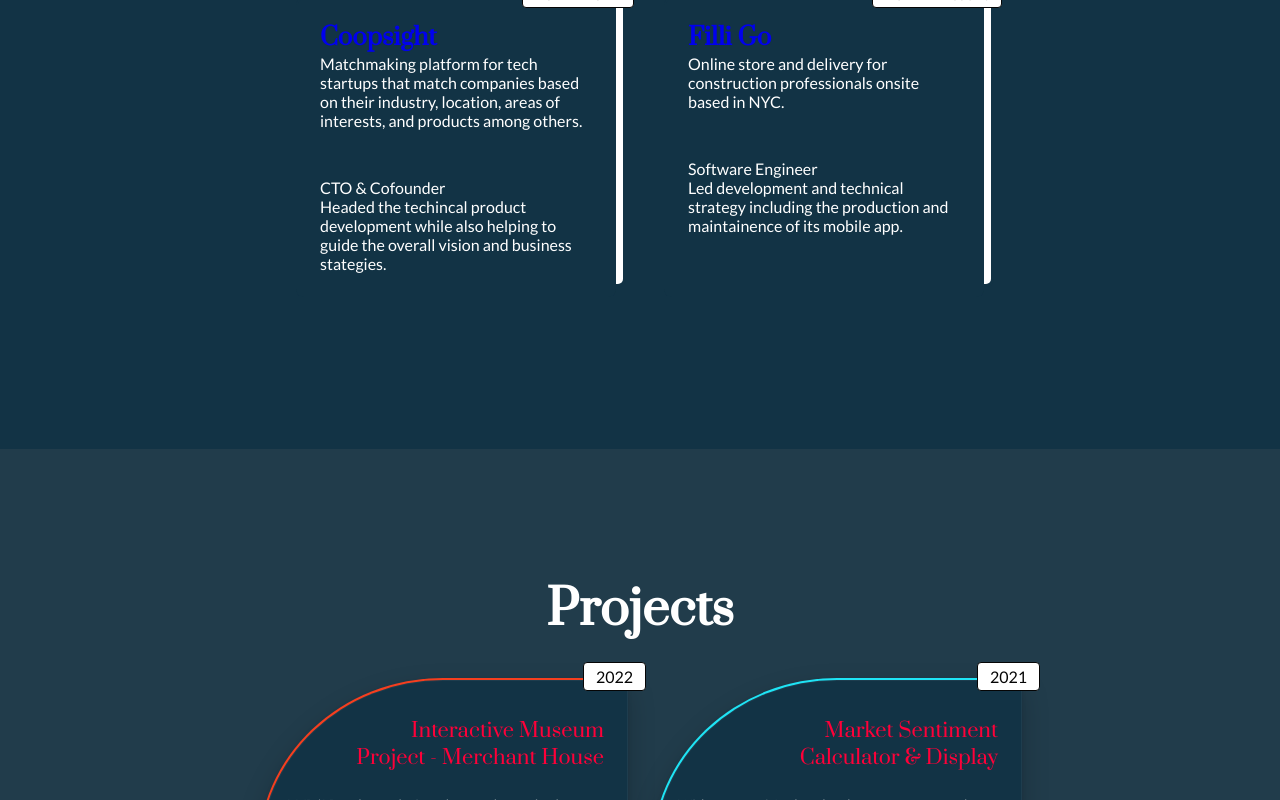
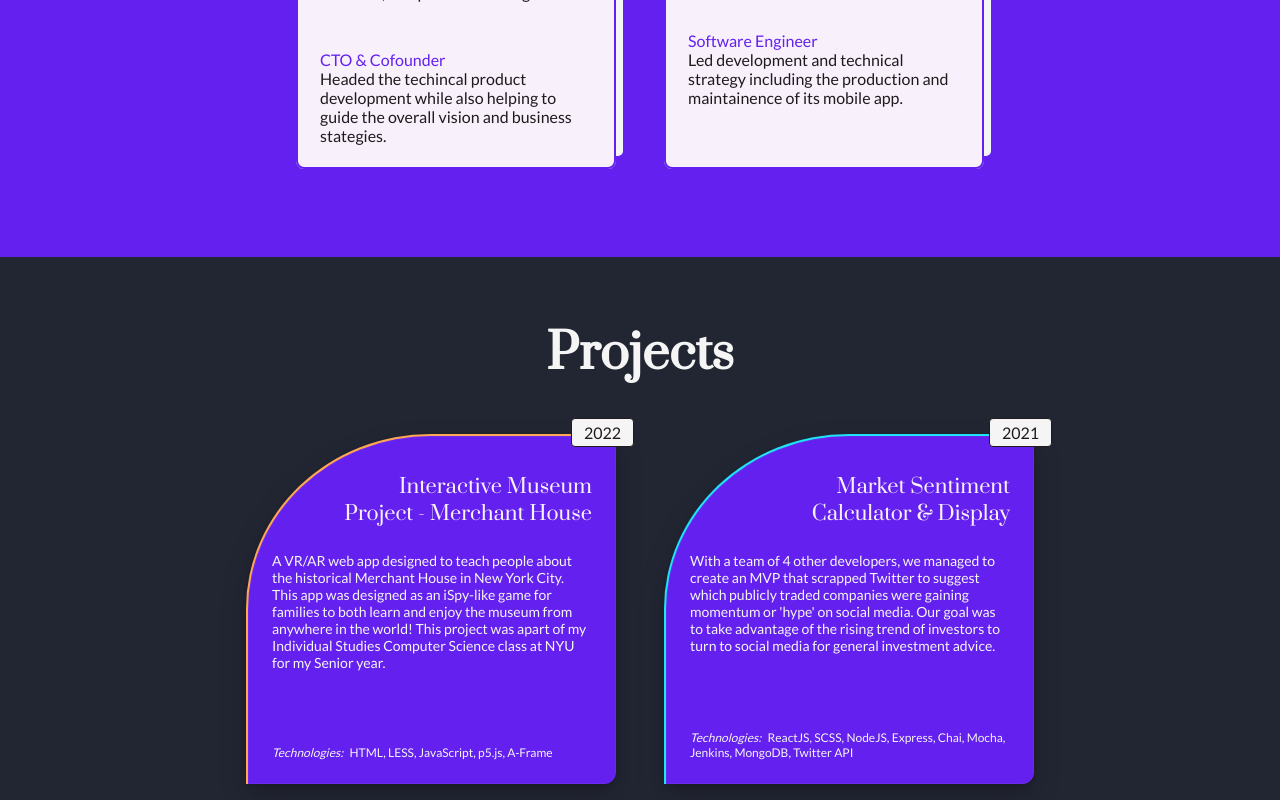
Before and after one commit to Partisi/site, a React (Create React App) app: page / in a window 1280 px wide. Shown: the part 1100-1900 px from the top of the page. Built offline with nearby package versions, Linux system fonts and the light colour scheme.

Commit message:
color pal adjustment

```diff
--- a/src/index.scss
+++ b/src/index.scss
@@ -1,12 +1,12 @@
 // General Use
-$primary: #FF0039;
-$secondary: #123345;
-$secondary-light: #213c4b;
-$tert: #5018e9;
+$primary: #F8F0FB;
+$secondary: #6320EE;
+$secondary-light: #8075FF;
 
-$grey: #848485;
-$white: white;
-$black: #050505;
+$grey: #CAD5CA;
+$white: #f5f5f5;
+$black: #211A1D;
+$black-faded: #222633;
 
 @import "./sections/intro/Intro.scss";
 @import "./sections/work/Work.scss";
@@ -48,6 +48,7 @@ button {
 
 a {
     text-decoration: none;
+    color: black;
 }
 
 ul {
@@ -58,7 +59,7 @@ ul {
 
 .section-container {
 
-    padding: 128px 128px;
+    padding: 64px 128px;
 
     .section-subtitle {
         text-align: center;
--- a/src/sections/projects/Projects.scss
+++ b/src/sections/projects/Projects.scss
@@ -1,5 +1,5 @@
 #projects-container {
-    background: $secondary-light;
+    background: $black-faded;
 
     ul {
         display: flex;
@@ -12,7 +12,7 @@
             width: 320px;
             height: 300px;
 
-            margin: 12px;
+            margin: 24px;
             padding: 24px;
 
             border-top-left-radius: 50%;
@@ -74,8 +74,8 @@
         }
 
         li:nth-child(1) {
-            border-top: 2px solid #f53f1f;
-            border-left: 2px solid #f53f1f;
+            border-top: 2px solid #ffa754;
+            border-left: 2px solid #ffa754;
         }
 
         li:nth-child(2) {
@@ -94,8 +94,8 @@
         }
 
         li:nth-child(5) {
-            border-top: 2px solid #ff81f4;
-            border-left: 2px solid #ff81f4;
+            border-top: 2px solid #e71c1c;
+            border-left: 2px solid #e71c1c;
         }
 
         li:nth-child(6) {
--- a/src/sections/research/Research.scss
+++ b/src/sections/research/Research.scss
@@ -5,7 +5,7 @@
         display: flex;
         flex-direction: row;
 
-        height: 500px;
+        height: 800px;
         overflow-y: scroll;
 
         #report-list {
@@ -43,7 +43,7 @@
         }
 
         #viewing-report {
-            background-color: $secondary-light;
+            background-color: $primary;
             border-radius: 4px;
             width: 60%;
 
@@ -55,7 +55,7 @@
                 padding: 24px;
 
                 .report-header {
-                    color: $primary;
+                    color: $secondary;
 
                     .report-keywords {
                         display: flex;
@@ -64,7 +64,7 @@
 
                         li {
                             padding: 4px 12px;
-                            background-color: $tert;
+                            background-color: $secondary;
                             margin: 4px;
                             color: $white;
                             border-radius: 4px;
@@ -75,15 +75,17 @@
 
                 .report-description {
                     padding-top: 24px;
+                    color: $black;
                 }
 
                 .report-abstract {
                     font-style: italic;
                     padding-top: 12px;
 
+                    color: $black;
                     .abstract-key {
                         font-style: normal;
-                        color: $primary;
+                        color: $secondary;
                     }
                 }
 
@@ -119,12 +121,12 @@
                         margin-left: 6px;
                         border-radius: 4px;
 
-                        background-color: $grey;
+                        background-color: $black-faded;
                         color: $white;
 
                         &:hover {
                             cursor: pointer;
-                            opacity: 0.8;
+                            filter: brightness(90%);
                         }
 
                         .redirect-read-icon {
@@ -137,7 +139,7 @@
                 .read-report-bttn {
                     padding: 8px 24px;
                     border: none;
-                    background-color: $primary;
+                    background-color: $secondary;
                     color: $white;
                     border-radius: 4px;
                     font-size: 16px;
@@ -149,7 +151,7 @@
 
                     &:hover {
                         cursor: pointer;
-                        opacity: 0.8;
+                        filter: brightness(90%);
                     }
 
                     .redirect-read-icon {
--- a/src/sections/skills/Skills.js
+++ b/src/sections/skills/Skills.js
@@ -48,7 +48,25 @@ export default function Skills() {
     }
     return (
         <section id="skills-container" className="section-container">
-            <h1>Skills Section</h1>
+            <h1 className="section-subtitle">Skills</h1>
+            <div id="all-skill-groups">
+                {Object.keys(mySkills).map((eachSkill, index) => {
+                    return (
+                        <div key={index} className="skill-group">
+                            <h2 className="skill-group-header">{eachSkill}</h2>
+                            <ul className="skill-list">
+                                {mySkills[eachSkill].map((eachSpecific, index) => {
+                                    return (
+                                        <li key={index}>
+                                            <p>{eachSpecific.key}</p>
+                                        </li>
+                                    )
+                                })}
+                            </ul>
+                        </div>
+                    )
+                })}
+            </div>
         </section>
     )
 }
--- a/src/sections/skills/Skills.scss
+++ b/src/sections/skills/Skills.scss
@@ -0,0 +1,31 @@
+#skills-container {
+    border: 2px solid black;
+    color: $white;
+
+    #all-skill-groups {
+        display: flex;
+        flex-direction: row;
+        justify-content: space-evenly;
+
+        .skill-group {
+            // background-color: $tert;
+            margin: 12px;
+
+            .skill-group-header {
+                color: $primary;
+                text-transform: capitalize;
+                padding-bottom: 8px;
+            }
+            .skill-list {
+                li {
+                    width: 100%;
+                    background-color: $white;
+                    margin-bottom: 12px;
+                    padding: 6px 12px;
+                    border-left: 6px solid $primary;
+                    color: $black;
+                }
+            }
+        }
+    }
+}
--- a/src/sections/work/Work.js
+++ b/src/sections/work/Work.js
@@ -27,15 +27,17 @@ export default function Work() {
                 {myEmployment.map((eachEmployment, index) => {
                     return (
                         <li key={index}>
+                            <a href={eachEmployment.link} target="_blank" rel="noreferrer">
                                 <p className="time-length">{eachEmployment.length}</p>
                                 <div className="top-employment">
-                                <h2><a href={eachEmployment.link}>{eachEmployment.employer}</a></h2>
+                                    <h2>{eachEmployment.employer}</h2>
                                     <p>{eachEmployment.companyDescription}</p>
                                 </div>
                                 <div className="bottom-employment">
-                                <p>{eachEmployment.title}</p>
+                                    <p className="title">{eachEmployment.title}</p>
                                     <p>{eachEmployment.jobDescription}</p>
                                 </div>
+                            </a>
                         </li>
                     )
                 })}
--- a/src/sections/work/Work.scss
+++ b/src/sections/work/Work.scss
@@ -1,5 +1,4 @@
 #work-container {
-    color: white;
 
     ul {
         display: flex;
@@ -13,25 +12,42 @@
 
             border-radius: 8px;
             width: 320px;
-            background-color: $secondary;
+            background-color: $primary;
 
             display: flex;
             flex-direction: column;
 
             box-shadow: $secondary 0px 0px 0px 2px inset, $white 10px -10px 0px -3px, $secondary 10px -10px;
 
+            transition: transform 1s;
+
+            &:hover {
+                transform: scale(1.05);
+                cursor: pointer;
+            }
+
+
             .top-employment {
                 padding: 24px;
+                h2 {
+                    color: $secondary;
+                    font-weight: bold;
+                }
+                color: $black;
             }
 
             .bottom-employment {
                 padding: 24px;
-                background-color: $secondary;
 
                 border-bottom-left-radius: 8px;
                 border-bottom-right-radius: 8px;
 
-                flex: 1;
+
+                color: $black;
+
+                .title {
+                    color: $secondary;
+                }
             }
         }
     }
```
Lines whose indentation alone changed are shown as unchanged.
